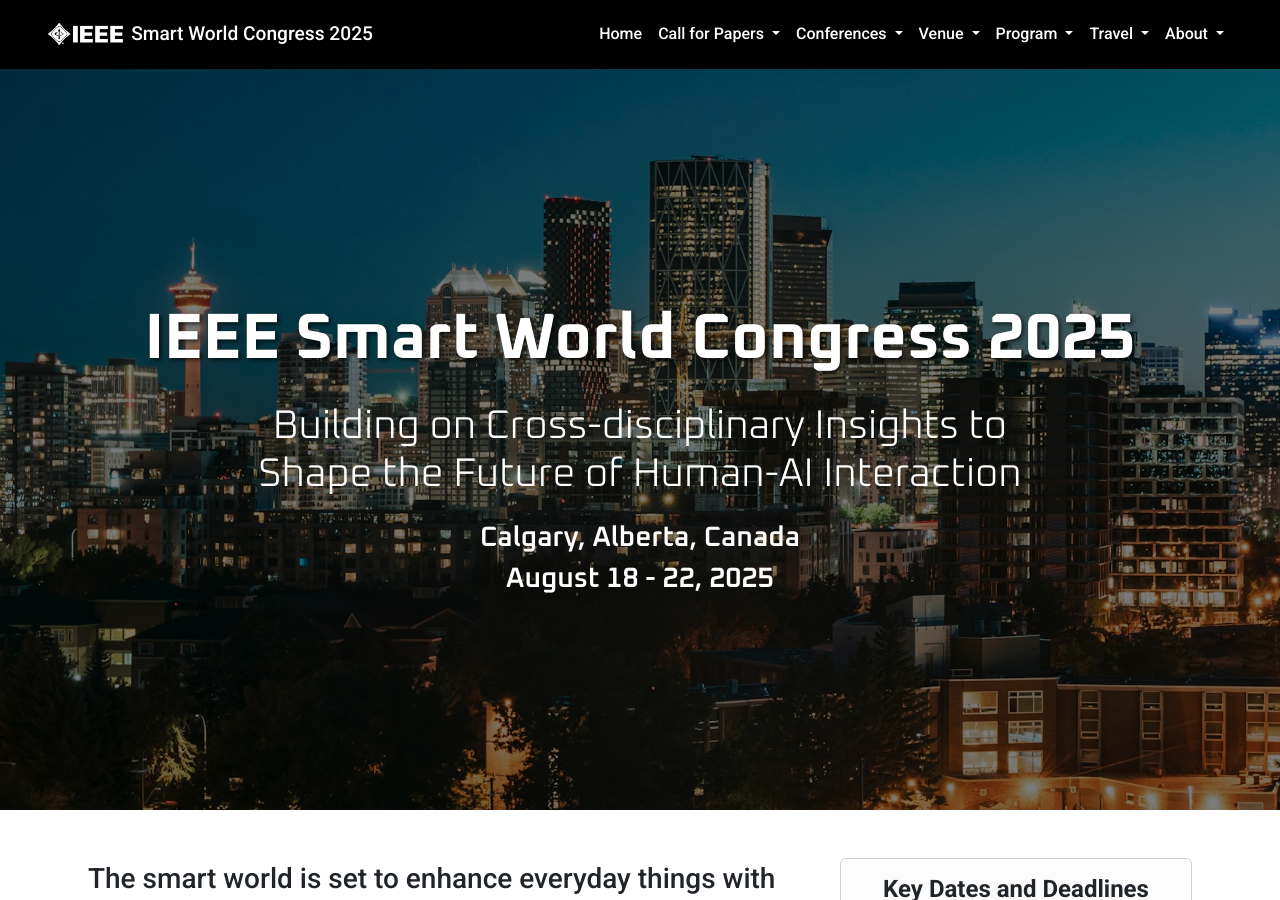
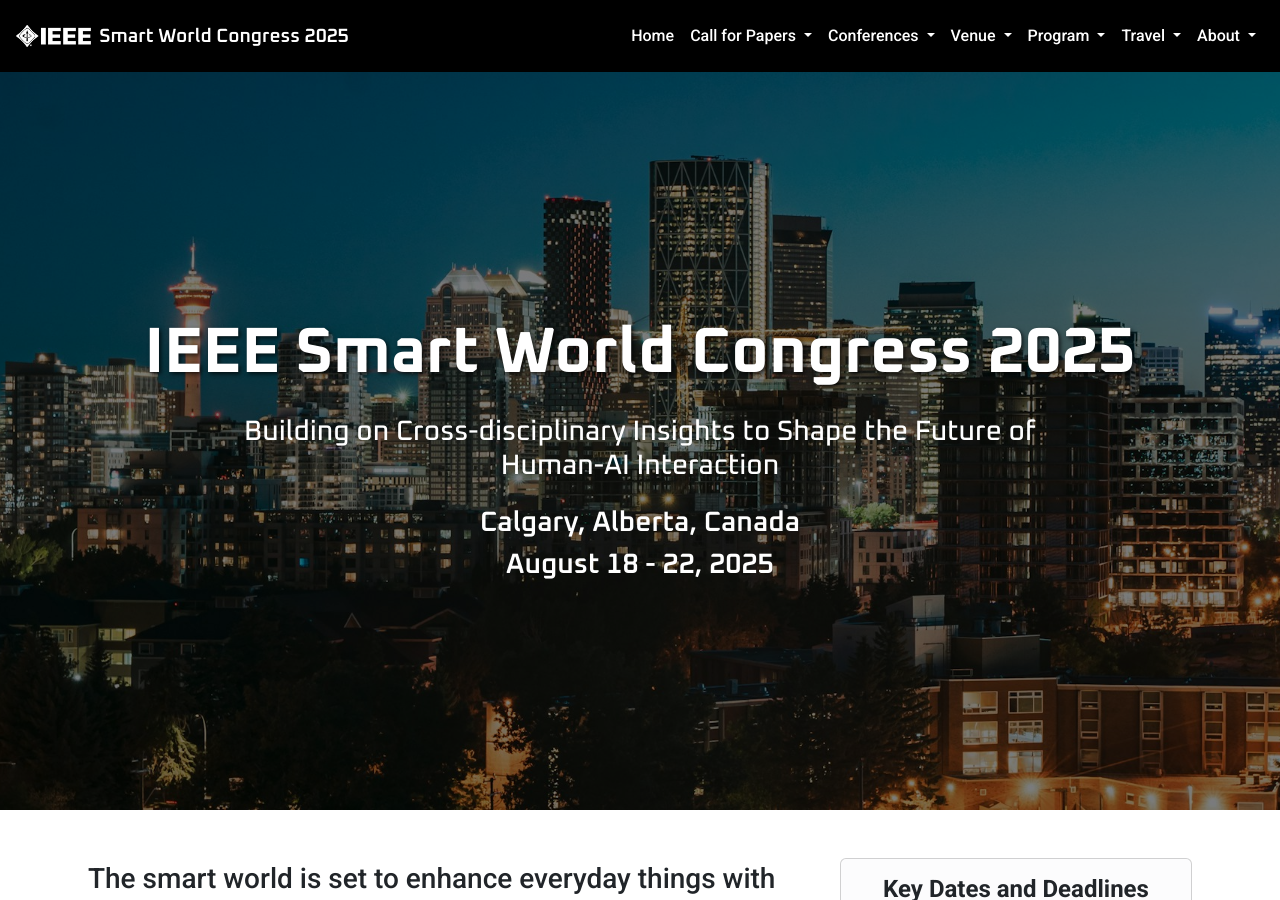
Before and after one commit to IEEE-SWC-2025/IEEE-SWC-2025.github.io, a Jekyll site: the page built from index.markdown, in a window 1280 px wide and 900 px high. Built offline with Jekyll 4.4.1, drawn with Linux system fonts in a browser that asks for light colours.

Commit message:
Work on home page

```diff
--- a/_layouts/default.html
+++ b/_layouts/default.html
@@ -36,16 +36,18 @@
   <body>
     <!-- Navbar -->
     <nav
-      class="navbar navbar-expand-lg navbar-dark bg-black px-5 fixed-top"
+      class="navbar navbar-expand-lg navbar-dark bg-black px-sm-3 px-2 fixed-top"
       style="padding-top: 0.9rem !important; padding-bottom: 0.9rem !important"
     >
-      <div class="container-fluid page-section p-0">
+      <div class="container-fluid navbar-content p-0">
         <a
           class="navbar-brand d-flex flex-row align-items-center gap-2"
           href="{{ '/' | relative_url }}"
           ><img src="/assets//images/ieee mb white png.png" height="22px" />
-          <p class="m-0 d-sm-block d-none">Smart World Congress 2025</p><p class="m-0 d-sm-none">SWC 2025</p></a
-        >
+
+          <p class="m-0 d-sm-block d-none mt-1">Smart World Congress 2025</p>
+          <p class="m-0 d-sm-none mt-1">SWC 2025</p>
+        </a>
         <button
           class="navbar-toggler"
           type="button"
--- a/assets/css/style.css
+++ b/assets/css/style.css
@@ -12,7 +12,8 @@
 h1,
 h2,
 h3,
-.navbar-brand {
+.navbar-brand,
+.navbar-brand p {
   font-family: "Oxanium", sans-serif;
   font-weight: 600;
 }
@@ -58,14 +59,25 @@
   margin: auto;
 }
 
+.navbar-content {
+  max-width: 1400px;
+  margin: auto;
+}
+
 .dropdown-menu-black {
-    background-color: #141414;
+  background-color: #141414;
 }
 
 .dropdown-menu-black .dropdown-item {
-    color: #ffffff;
+  color: #ffffff;
 }
 
 .dropdown-menu-black .dropdown-item:hover {
-    background-color: #333333;
+  background-color: #333333;
 }
+
+@media (max-width: 576px) {
+  .responsive-width {
+    width: 100% !important;
+  }
+}
--- a/index.markdown
+++ b/index.markdown
@@ -8,7 +8,7 @@
     <div style="background-color: rgba(0, 0, 0, 0.5); height: 100%; display: flex; align-items: center; justify-content: center;">
         <div class="page-section container px-5 pt-5 d-flex flex-column align-items-center gap-3">
             <h1 class="display-3 fw-bolder mt-5">IEEE Smart World Congress 2025</h1>
-            <h2 class="w-75 display-6 text-center">Building on Cross-disciplinary Insights to Shape the Future of Human-AI Interaction</h2>
+            <h3 class="w-75 responsive-width fw-medium text-center">Building on Cross-disciplinary Insights to Shape the Future of Human-AI Interaction</h3>
             <div>
                 <h3>Calgary, Alberta, Canada</h3>
                 <h3 class="">August 18 - 22, 2025</h3>
```
Lines whose indentation alone changed are shown as unchanged.
